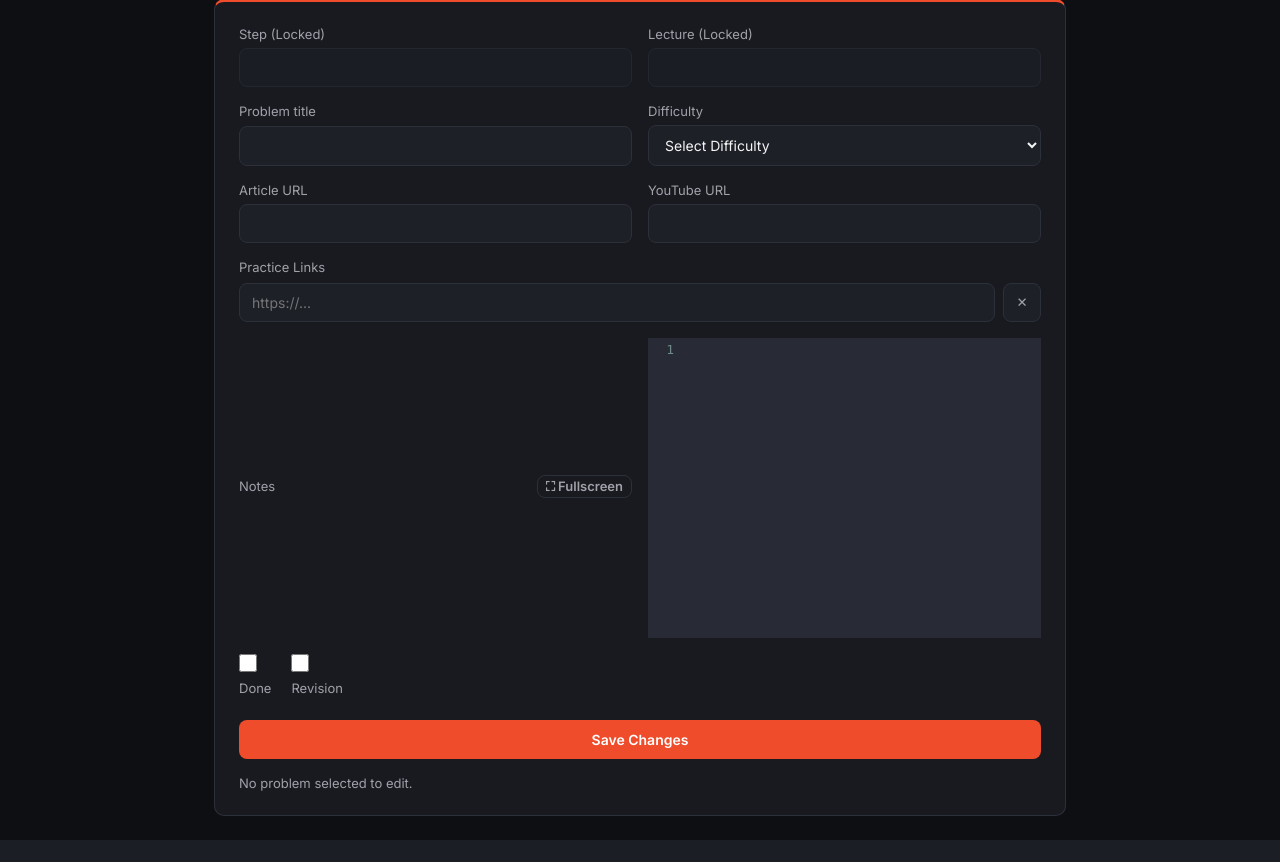
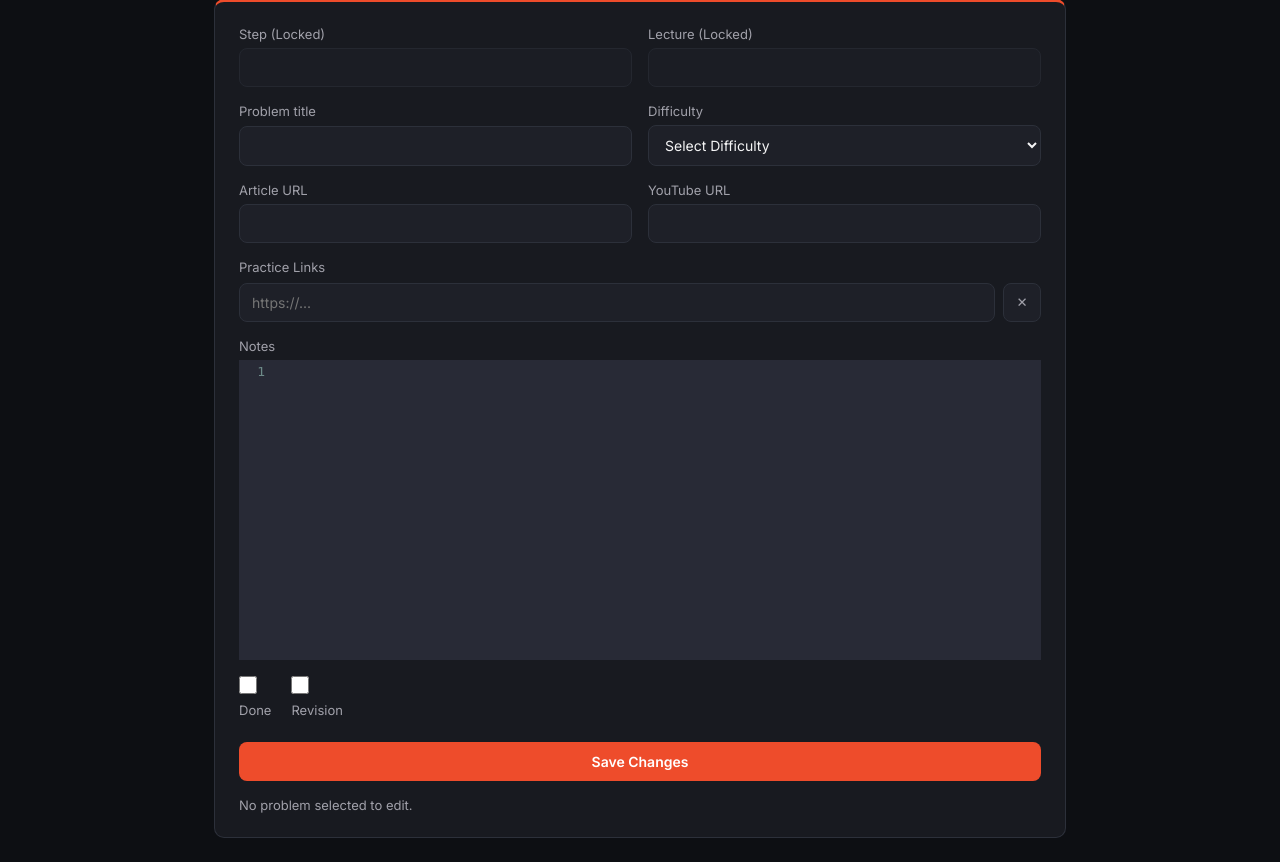
Before and after one commit to Vamp-Niklaus/striver-sheet, a Flask app: page /admin in a window 1280 px wide. Shown: the part 116-978 px from the top of the page. Before the commit the page ends 956 px from the top, so only its background shows below. Run offline with Flask 3, Linux system fonts and the light colour scheme; the visitor is signed in with stand-in values (Sample User, id 1); data that the repository does not hold is empty.

Commit message:
Revert Admin Notes UI structure while retaining CodeMirror

```diff
--- a/static/admin.js
+++ b/static/admin.js
@@ -20,10 +20,6 @@ document.addEventListener("DOMContentLoaded", () => {
     matchBrackets: true,
     indentUnit: 4,
     viewportMargin: Infinity
-  });
-
-  document.getElementById("maximizeAdminNoteBtn").addEventListener("click", () => {
-    adminNotesMirror.setOption("fullScreen", !adminNotesMirror.getOption("fullScreen"));
   });
 });
 
--- a/templates/admin.html
+++ b/templates/admin.html
@@ -51,11 +51,7 @@
           <label>Practice Links</label>
           <div id="urlList"></div>
         </div>
-        <div style="display: flex; justify-content: space-between; align-items: center; margin-bottom: 4px;">
-          <label style="margin-bottom: 0;">Notes</label>
-          <button type="button" id="maximizeAdminNoteBtn" class="nav-btn nav-btn--ghost" style="padding: 2px 8px;">⛶ Fullscreen</button>
-        </div>
-        <textarea name="notes" id="adminNotes" rows="6"></textarea>
+        <label>Notes <textarea name="notes" id="adminNotes" rows="6"></textarea></label>
         <div class="checks">
           <label><input name="done" type="checkbox"> Done</label>
           <label><input name="revision" type="checkbox"> Revision</label>
```
